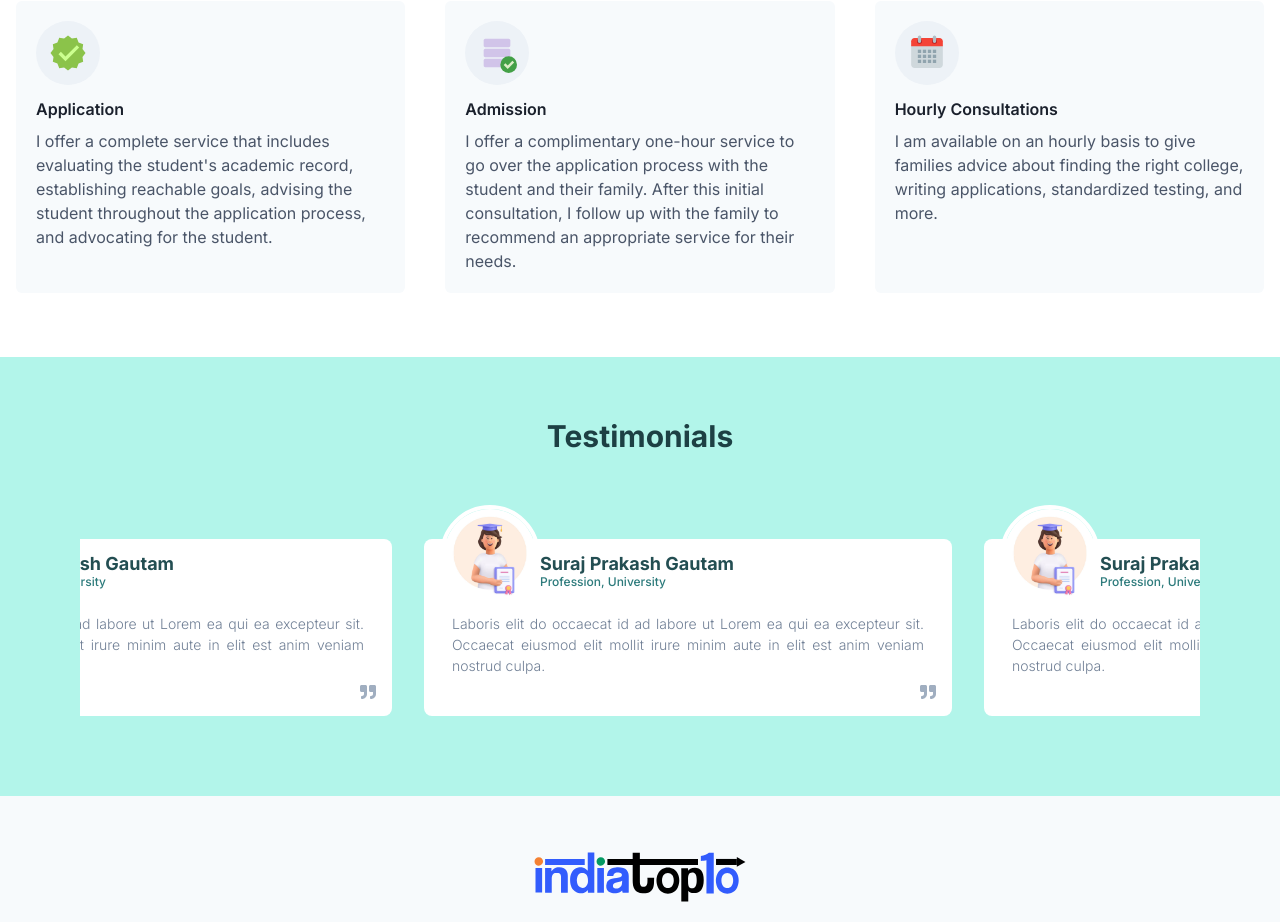
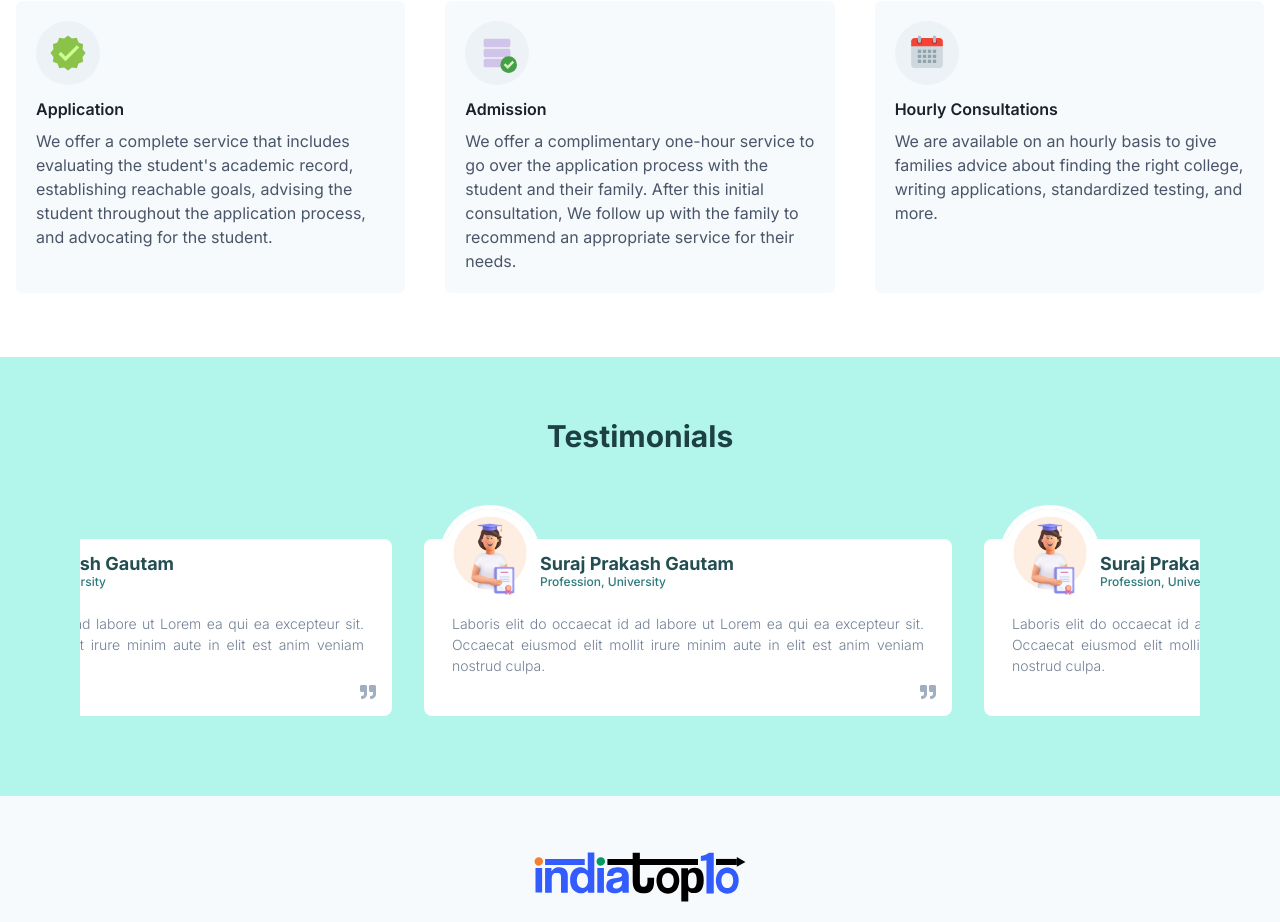
Before and after one commit to itzspgautam/leapadmission, a Next.js app: page / in a window 1280 px wide. Shown: the part 2000-2922 px from the top of the page. Built offline with nearby package versions, Linux system fonts and the light colour scheme.

Commit message:
Basic Ui Update (bug Fix)

```diff
--- a/src/Components/Services.js
+++ b/src/Components/Services.js
@@ -30,21 +30,21 @@ export default function Services() {
           icon={<Icon as={FcApproval} w={10} h={10} />}
           title={"Application"}
           text={
-            "I offer a complete service that includes evaluating the student's academic record, establishing reachable goals, advising the student throughout the application process, and advocating for the student. "
+            "We offer a complete service that includes evaluating the student's academic record, establishing reachable goals, advising the student throughout the application process, and advocating for the student. "
           }
         />
         <Feature
           icon={<Icon as={FcAcceptDatabase} w={10} h={10} />}
           title={"Admission"}
           text={
-            "I offer a complimentary one-hour service to go over the application process with the student and their family. After this initial consultation, I follow up with the family to recommend an appropriate service for their needs."
+            "We offer a complimentary one-hour service to go over the application process with the student and their family. After this initial consultation, We follow up with the family to recommend an appropriate service for their needs."
           }
         />
         <Feature
           icon={<Icon as={FcCalendar} w={10} h={10} />}
           title={"Hourly Consultations"}
           text={
-            "I am available on an hourly basis to give families advice about finding the right college, writing applications, standardized testing, and more."
+            "We are available on an hourly basis to give families advice about finding the right college, writing applications, standardized testing, and more."
           }
         />
       </SimpleGrid>
```
